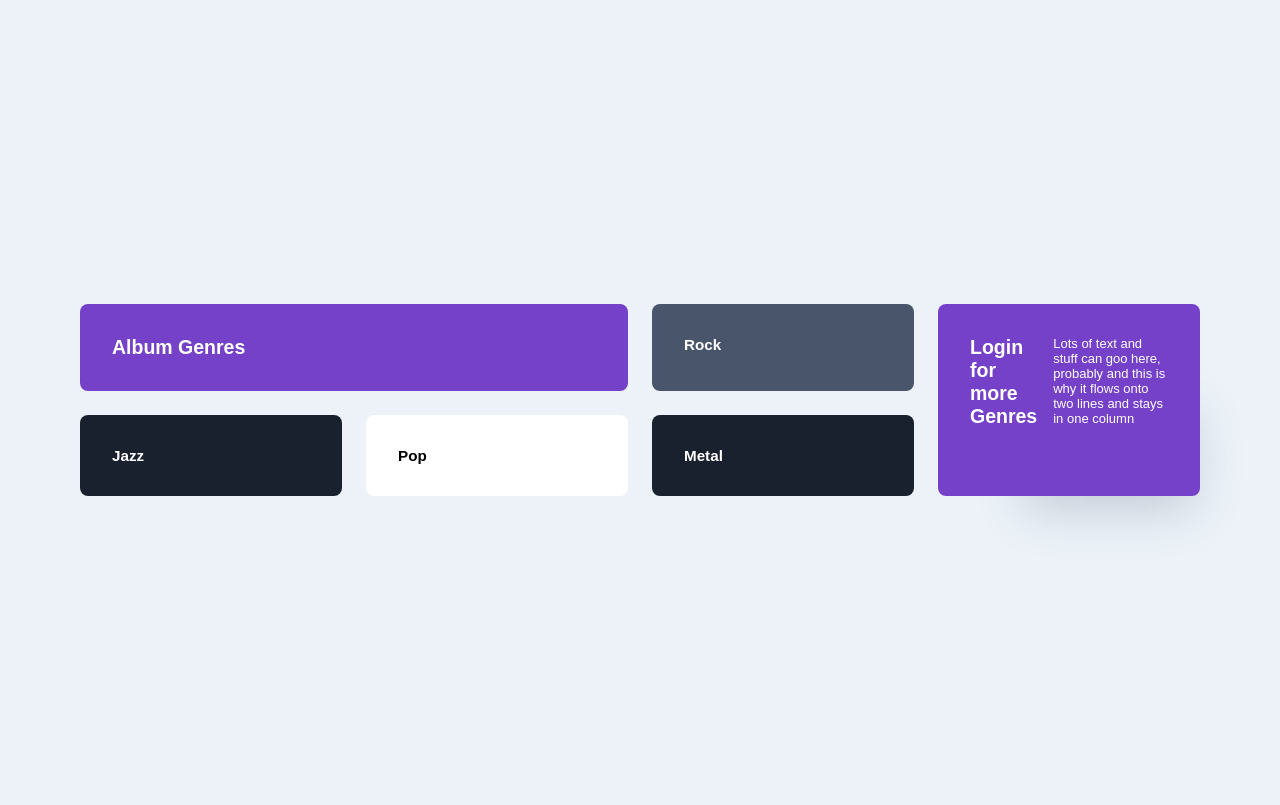
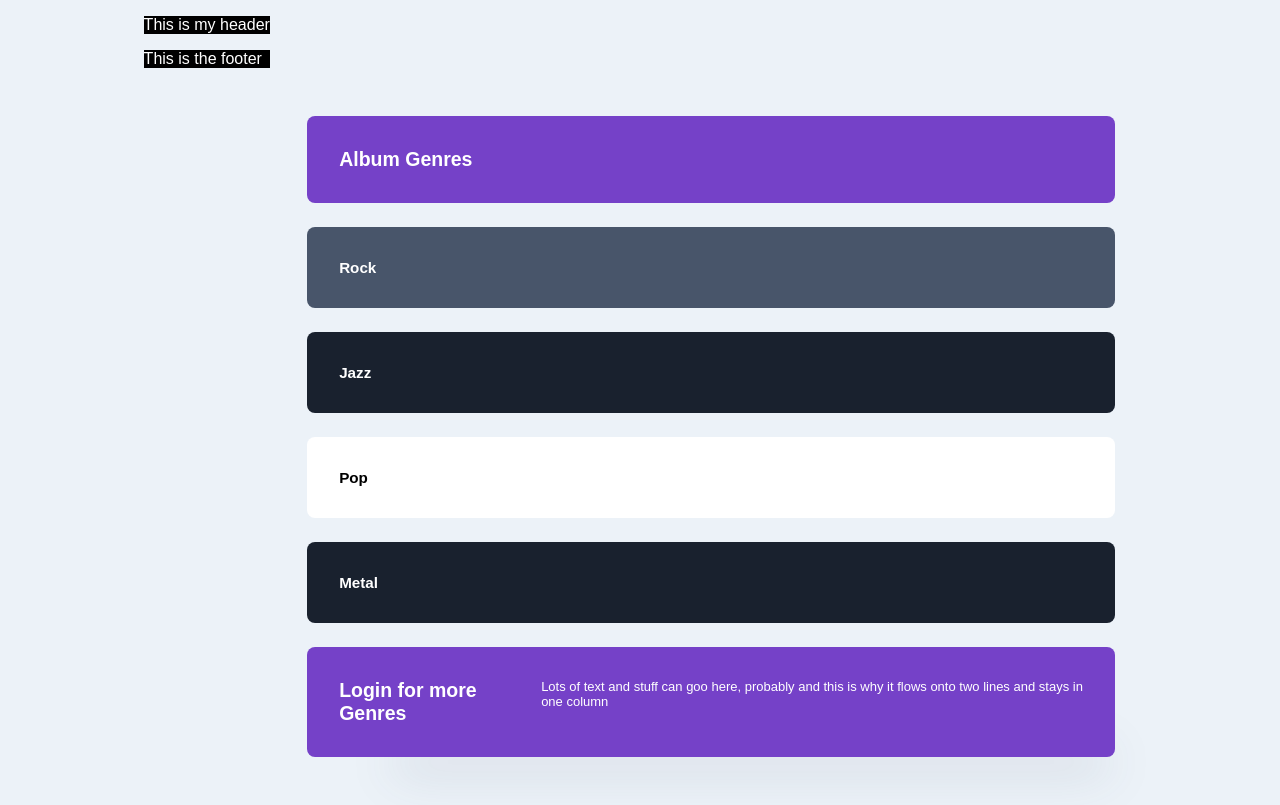
Before and after one commit to tommakesmusic/QUB-CSC7084-web-development, a PHP site: page / in a window 1280 px wide. Before the commit the page ends 522 px from the top, so only its background shows below. Run offline with PHP 8.4, Linux system fonts and the light colour scheme.

Commit message:
Using nth-child() function

```diff
--- a/css/main.css
+++ b/css/main.css
@@ -103,9 +103,34 @@ h3 {
   padding: 0;
 }
 
+.page {
+  display:grid;
+  gap: 0.5rem;
+  grid-template-areas:
+  "header"
+  "content"
+  "footer";
+  padding-block: 1rem;
+  width: min(95%, 70rem);
+  margin-inline: auto;
+}
+
+.header {
+  grid-area: header;
+  color: #fff;
+  background-color: #000;
+}
+
 .content {
   display:grid;
   gap: 1.5rem;
+  grid-template-areas:
+  "heading"
+  "rock"
+  "jazz"
+  "pop"
+  "metal"
+  "login";
 
   padding-block: 2rem;
   width: min(95%, 70rem);
@@ -125,7 +150,24 @@ h3 {
   box-shadow: 2.5rem 3.75rem 3rem -3rem hsl(var(--clr-secondary-400) / 0.25);
 }
 
-
+.content:nth-child(1){
+  grid-area: heading;
+}
+.content:nth-child(2){
+  grid-area: rock;
+}
+.content:nth-child(3){
+  grid-area: jazz;
+}
+.content:nth-child(4){
+  grid-area: pop;
+}
+.content:nth-child(5){
+  grid-area: metal;
+}
+.content:nth-child(6){
+  grid-area: login;
+}
 /*
  * Remove text-shadow in selection highlight:
  * https://twitter.com/miketaylr/status/12228805301
@@ -307,34 +349,13 @@ select {
 
 
 @media (min-width: 50em){
-  .content{
-    grid-template-columns: repeat(4, 1fr);
-  }
-  .content-genre-box:last-child{
-    grid-column-start: 4;
-    grid-row-start: 1;
-    grid-row-end: span 2;
-  }
-
-  .content-grid-col-span-2{
-    grid-column: span 2;
-  }
-
-}
-/*
-@media only screen and (min-width: 736px) {
-  /* Style adjustments for viewports that meet the condition
-  .grid {
-    display: grid;
-    column-gap: 10px;
-    grid-template-columns: 1fr 1fr 1fr;
-    grid-template-areas:
-    ". header ."
-    ". content sidebar"
-    ". footer .";
+  .content {
+   grid-template-areas:
+   "heading heading login"
+   "rock jazz pop metal";
   }
 }
-*/
+
 /* Remove all animations, transitions and smooth scroll for people that prefer not to see them Kevin Powell*/
 @media (prefers-reduced-motion: reduce) {
   html:focus-within {
--- a/html/footer.html
+++ b/html/footer.html
@@ -1,4 +1,6 @@
 </main>
+<div class="footer">This is the footer</div>
+</div>
 </body>
 
 </html>
--- a/html/header.html
+++ b/html/header.html
@@ -27,5 +27,6 @@
   <!-- <script src="js/vendor/modernizr-3.11.2.min.js"></script> -->
   <!-- <script src="js/plugins.js"></script> -->
   <!-- <script src="js/main.js"></script> -->
-
-<main class="content">
+<div class="page">
+  <div class="header">This is my header</div>
+  <main class="content">
```
